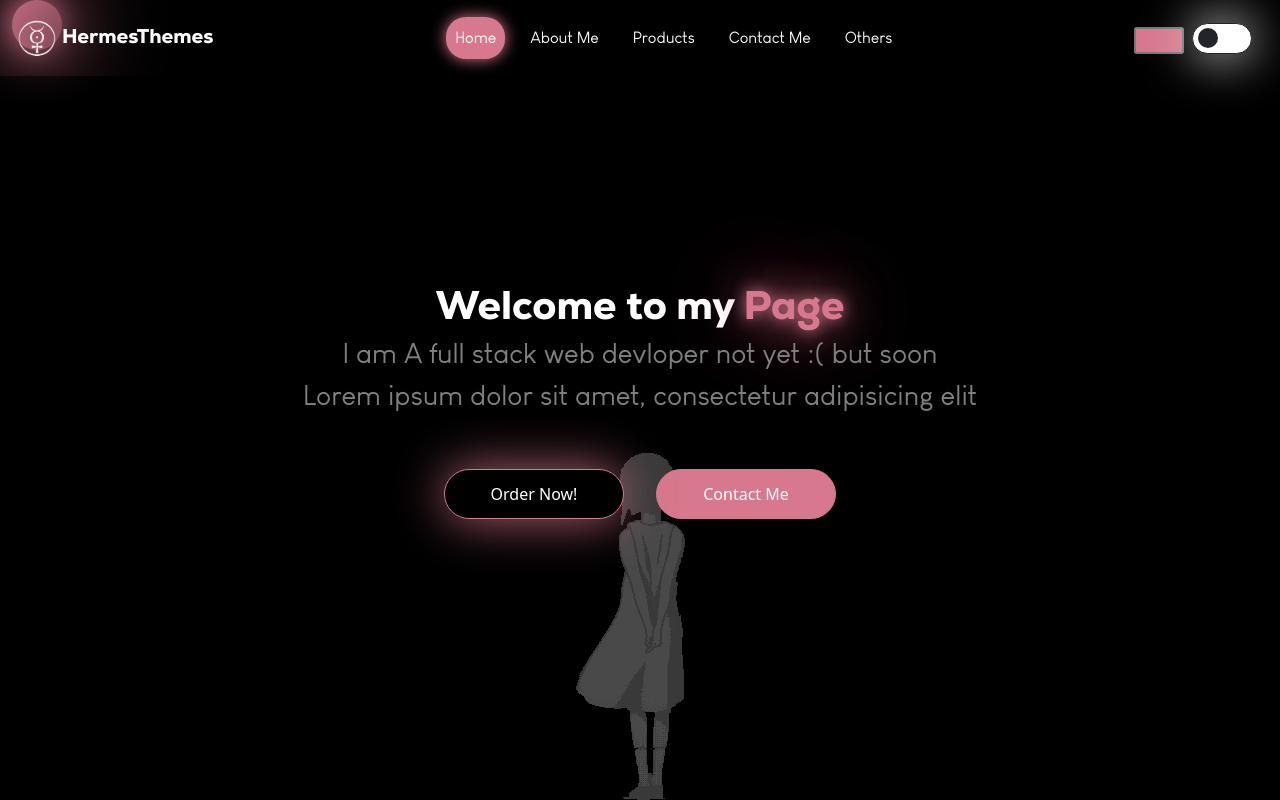
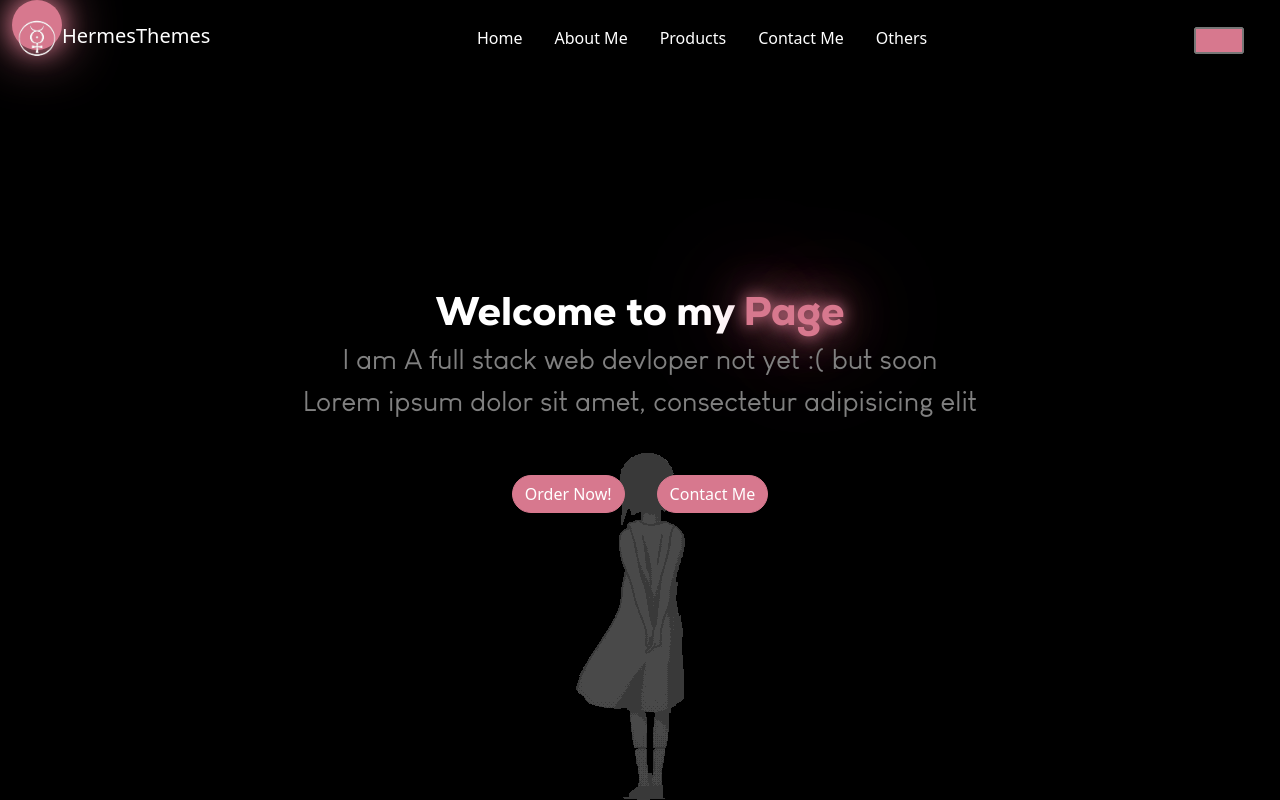
Before and after one commit to mbarekTrismegistus/HermesThemes, a Next.js app: page / in a window 1280 px wide. Built offline with nearby package versions, Linux system fonts and the light colour scheme.

Commit message:
Update page.js

```diff
--- a/src/app/page.js
+++ b/src/app/page.js
@@ -2,7 +2,7 @@
 import anime from "animejs"
 import React from 'react';
 import $ from 'jquery';
-import "./style.css"
+import './global.css'
 import Home from './components/home';
 import About from './components/about';
 import Products from './components/products';
@@ -46,14 +46,14 @@ function changeTheme(){
   setTheme(oldTheme => {
     if(oldTheme.color === "white"){
       anime({
-        targets: '.toggle-btn',
+        targets: '#toggleBtn',
         left: '5px',
         backgroundColor: '#212529',
         easing: 'easeInOutQuad',
         duration: 400
       });
       anime({
-        targets: '.tbtn-con',
+        targets: '#tbtncon',
         backgroundColor: '#ffffff',
         easing: 'easeInOutQuad',
         border: '1px solid #212529',
@@ -67,14 +67,14 @@ function changeTheme(){
     }
     else{
       anime({
-        targets: '.toggle-btn',
+        targets: '#toggleBtn',
         left: '30px',
         backgroundColor: '#ffffff',
         easing: 'easeInOutQuad',
         duration: 400
       });
       anime({
-          targets: '.tbtn-con',
+          targets: '#tbtncon',
           backgroundColor: '#212529',
           easing: 'easeInOutQuad',
           border: '1px solid #ffffff',
```
